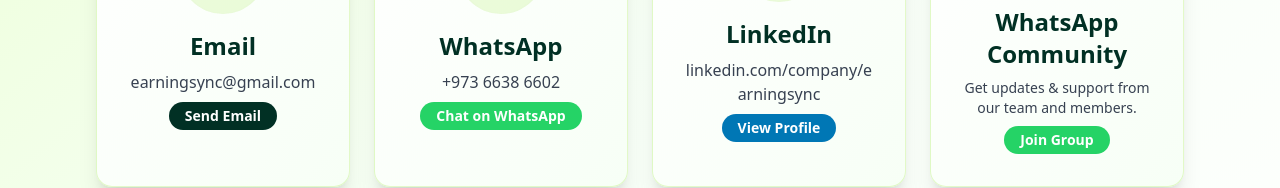
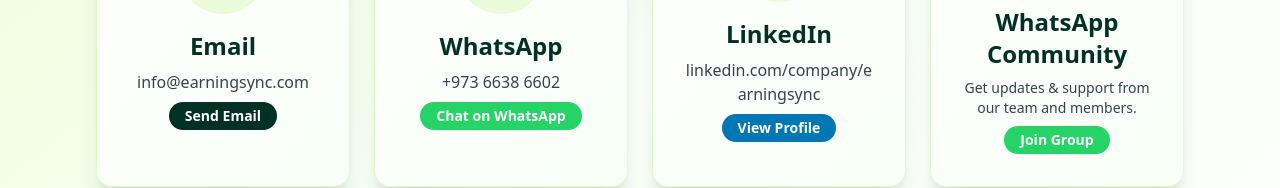
Before and after one commit to Suhaib5333/earning-sync, a React (Vite) app: page /contact in a window 1280 px wide. Shown: the part 483-671 px from the top of the page. Built offline with nearby package versions, Linux system fonts and the light colour scheme; the HTML template or start-up script is replaced by a standard one.

Commit message:
changed email text and mailto address

```diff
--- a/src/pages/Contact.jsx
+++ b/src/pages/Contact.jsx
@@ -30,7 +30,7 @@
           <div className="grid grid-cols-1 md:grid-cols-4 gap-6">
             {/* Email */}
             <motion.a
-              href="mailto:earningsync@gmail.com"
+              href="mailto:info@earningsync.com"
               target="_blank"
               rel="noopener noreferrer"
               whileHover={{ scale: 1.04, boxShadow: "0 8px 32px 0 #a7ec4f33" }}
@@ -44,7 +44,7 @@
                   Email
                 </h3>
                 <span className="text-gray-700 mb-2 block break-all">
-                  earningsync@gmail.com
+                  info@earningsync.com
                 </span>
                 <span className="bg-[#013024] text-white px-4 py-1 rounded-full font-semibold group-hover:underline transition text-sm">
                   Send Email
```
